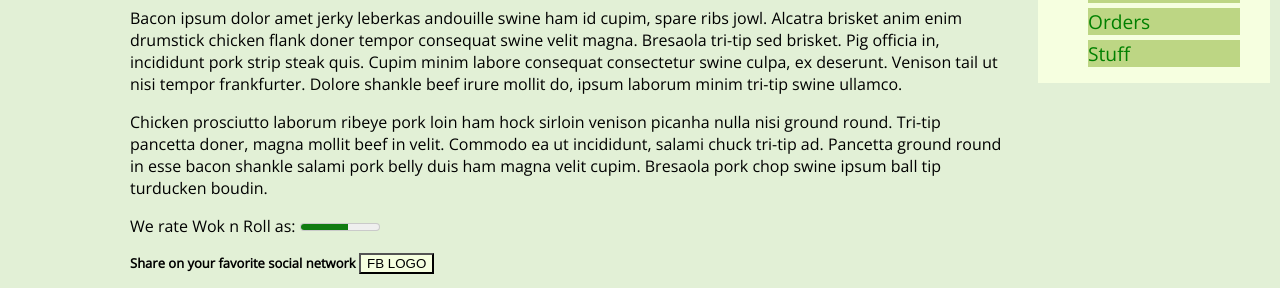
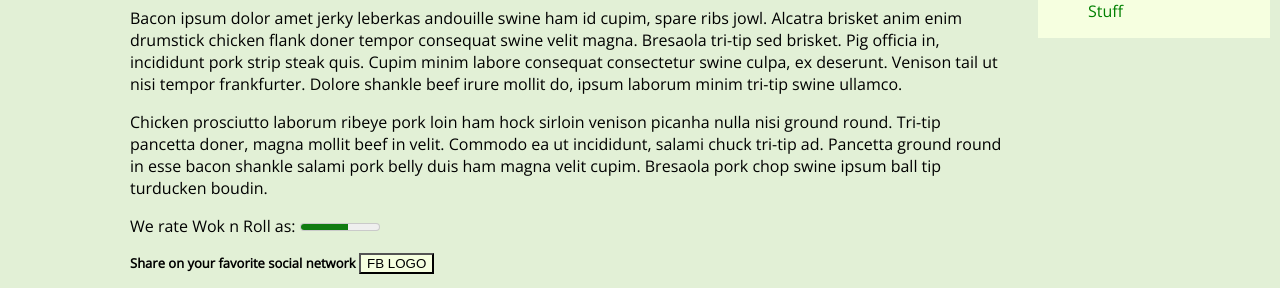
Before and after one commit to spaetsch/html5-platform, a plain HTML site: page blog.html in a window 1280 px wide. Shown: the part 193-481 px from the top of the page. Drawn offline with nearby package versions, Linux system fonts and the light colour scheme.

Commit message:
Returned updated version of CSS; fixed indentation and formatting

```diff
--- a/css/styles.css
+++ b/css/styles.css
@@ -56,13 +56,13 @@ nav ul {
   list-style-type: none;
 }
 
-nav ul li {
+#navlink {
   font-size: larger;
   background-color: #BDD684;
   margin: 5px 0 5px 0;
 }
 
-nav ul li:hover {
+#navlink:hover {
   background-color: #95AB63;
 }
 
@@ -101,7 +101,7 @@ article header {
   margin-left: -30px;
 }
 
-/*----- SPECIAL ELEMENTS -----*/
+/*----- INPUTS -----*/
 
 .longText {
   width: 250px;
@@ -115,6 +115,8 @@ article header {
   width: 25px;
 }
 
+
+/*----- SPECIAL ELEMENTS -----*/
 
 video {
   float: left;
```
Lines whose indentation alone changed are shown as unchanged.
